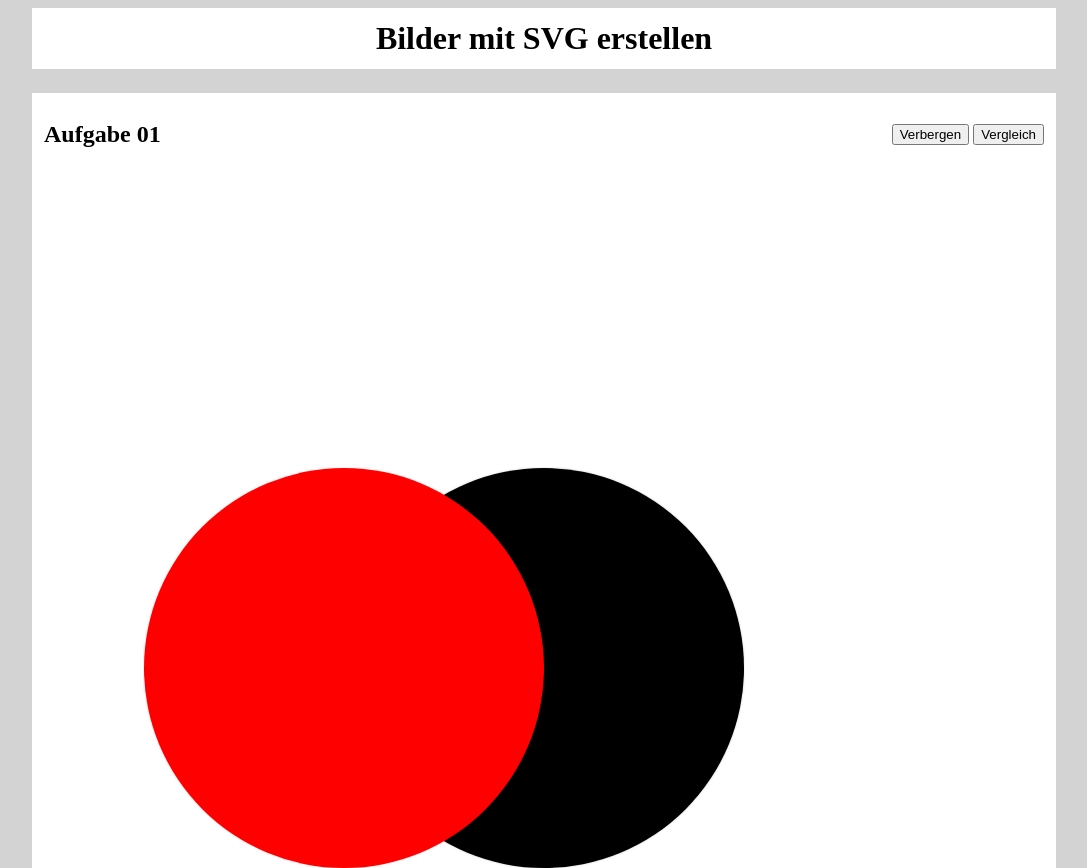
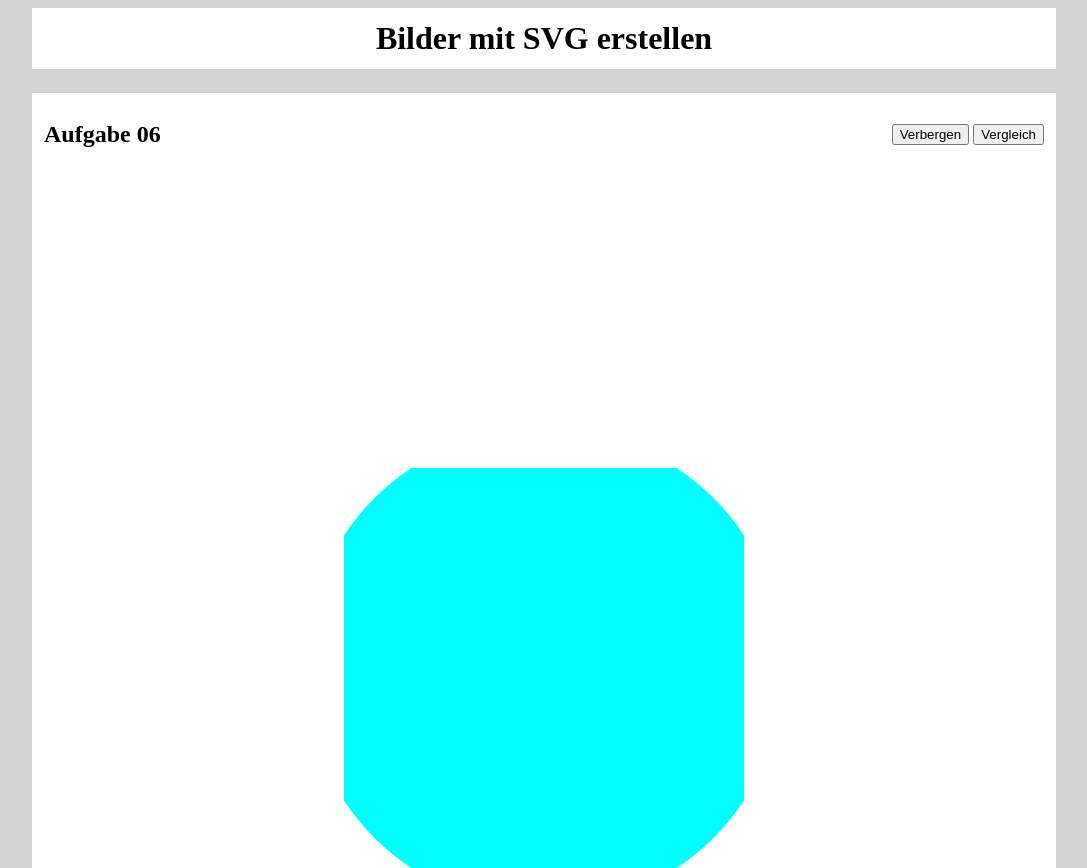
Before and after one commit to gymmu/01-grafiken-mit-svg, a React app: page index.html in a window 1280 px wide. Shown: the top 868 px of the page, without its empty margins (96-1183 px from the left). Built offline with nearby package versions, Linux system fonts and the light colour scheme.

Commit message:
Clippy erstellt.

```diff
--- a/index.html
+++ b/index.html
@@ -15,6 +15,21 @@
     <body>
         <main>
             <h1>Bilder mit SVG erstellen</h1>
+
+            <div class="ex-container">
+                <div class="ex-header">
+                    <h2>Aufgabe 06</h2>
+                    <div>
+                        <button class="toggle-visible">Verbergen</button>
+                        <button class="toggle-diff-btn">Vergleich</button>
+                    </div>
+                </div>
+                <div class="img-container fade-in">
+                    <img class="fg" src="images/aufgabe-06.svg" />
+                    <!-- <img class="bg" src="images/loesung-01.png" /> -->
+                </div>
+            </div>
+
             <div class="ex-container">
                 <div class="ex-header">
                     <h2>Aufgabe 01</h2>
```
Also changed, not shown: README.md, images/aufgabe-06.svg (added).
